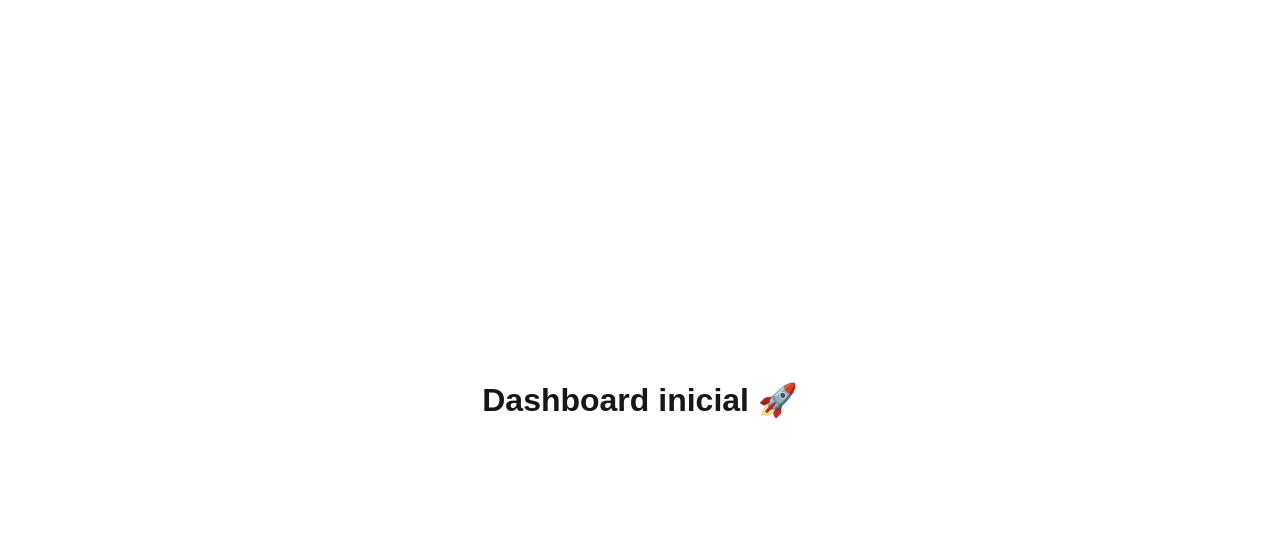
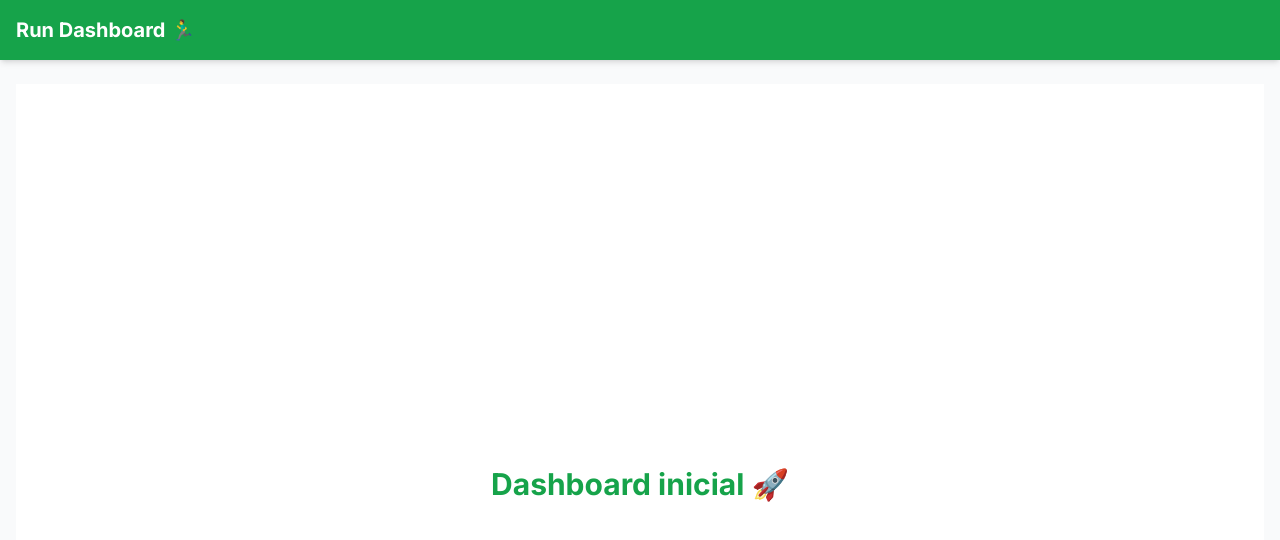
Before and after one commit to felipetormesdev/run-dashboard, a Next.js app: page / in a window 1280 px wide. Shown: the top 540 px of the page. Built offline with nearby package versions, Linux system fonts and the light colour scheme.

Commit message:
feat: add Layout and Header components

```diff
--- a/package.json
+++ b/package.json
@@ -16,7 +16,6 @@
   },
   "devDependencies": {
     "@eslint/eslintrc": "^3",
-    "@tailwindcss/postcss": "^4.1.13",
     "@types/node": "^20",
     "@types/react": "^19",
     "@types/react-dom": "^19",
@@ -24,7 +23,7 @@
     "eslint": "^9",
     "eslint-config-next": "15.5.2",
     "postcss": "^8.5.6",
-    "tailwindcss": "^4.1.13",
+    "tailwindcss": "^3.4.13",
     "typescript": "^5"
   }
 }
--- a/postcss.config.js
+++ b/postcss.config.js
@@ -1,6 +1,6 @@
 module.exports = {
     plugins: {
-      '@tailwindcss/postcss': {},
+      tailwindcss: {},
       autoprefixer: {},
     },
   }
--- a/src/app/layout.tsx
+++ b/src/app/layout.tsx
@@ -1,31 +1,24 @@
 import type { Metadata } from "next";
-import { Geist, Geist_Mono } from "next/font/google";
+import { Inter } from "next/font/google";
 import "./globals.css";
+import Layout from "@/components/Layout";
 
-const geistSans = Geist({
-  variable: "--font-geist-sans",
-  subsets: ["latin"],
-});
-
-const geistMono = Geist_Mono({
-  variable: "--font-geist-mono",
-  subsets: ["latin"],
-});
+const inter = Inter({ subsets: ["latin"] });
 
 export const metadata: Metadata = {
-  title: "Create Next App",
-  description: "Generated by create next app",
+  title: "Run Dashboard",
+  description: "Visualize suas corridas com estilo 🚀",
 };
 
 export default function RootLayout({
   children,
-}: Readonly<{
+}: {
   children: React.ReactNode;
-}>) {
+}) {
   return (
-    <html lang="en">
-      <body className={`${geistSans.variable} ${geistMono.variable}`}>
-        {children}
+    <html lang="pt-BR">
+      <body className={inter.className}>
+        <Layout>{children}</Layout>
       </body>
     </html>
   );
--- /dev/null
+++ b/src/components/Header.tsx
@@ -0,0 +1,9 @@
+export default function Header() {
+    return (
+      <header className="bg-green-600 text-white shadow-md">
+        <div className="container mx-auto px-4 py-4 flex items-center justify-between">
+          <h1 className="text-xl font-bold">Run Dashboard 🏃‍♂️</h1>
+        </div>
+      </header>
+    );
+  }
--- /dev/null
+++ b/src/components/Layout.tsx
@@ -0,0 +1,11 @@
+import { ReactNode } from "react";
+import Header from "./Header";
+
+export default function Layout({ children }: { children: ReactNode }) {
+  return (
+    <div className="flex min-h-screen flex-col bg-gray-50">
+      <Header />
+      <main className="flex-1 container mx-auto px-4 py-6">{children}</main>
+    </div>
+  );
+}
--- a/tailwind.config.js
+++ b/tailwind.config.js
@@ -1,9 +1,8 @@
 /** @type {import('tailwindcss').Config} */
 module.exports = {
     content: [
-      "./src/pages/**/*.{js,ts,jsx,tsx,mdx}",
+      "./src/app/**/*.{js,ts,jsx,tsx,mdx}",
       "./src/components/**/*.{js,ts,jsx,tsx,mdx}",
-      "./src/app/**/*.{js,ts,jsx,tsx,mdx}",
     ],
     theme: {
       extend: {},
```
Also changed, not shown: 1 other file (tests, documents, lock files or other folders).
